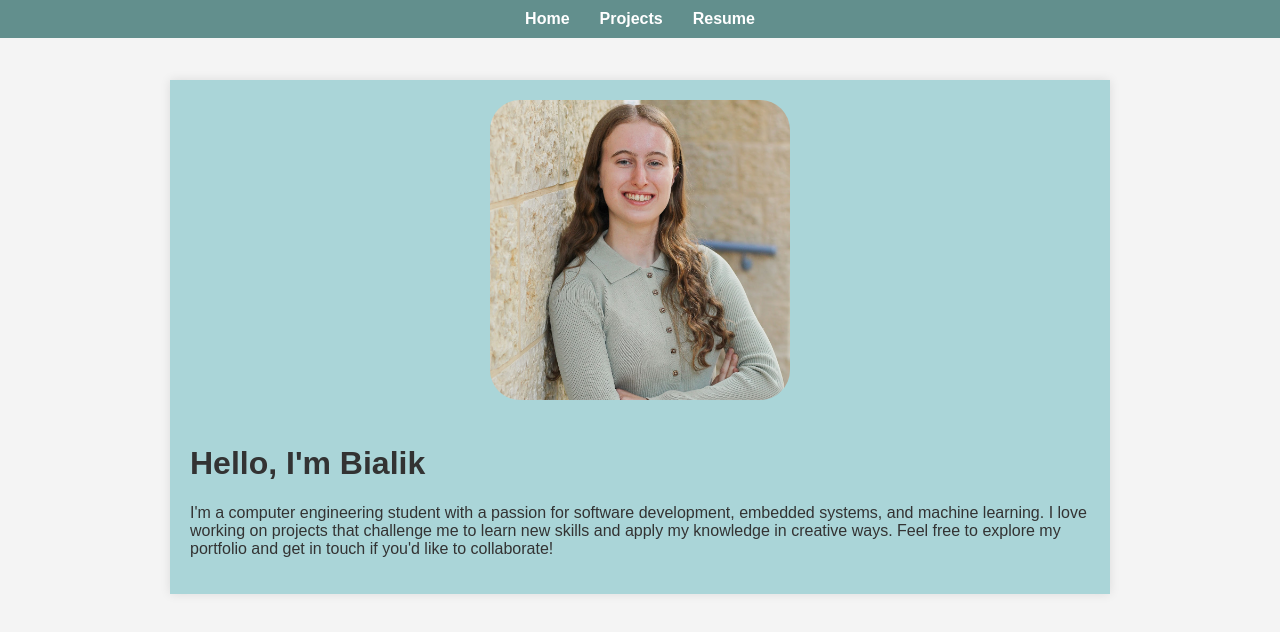
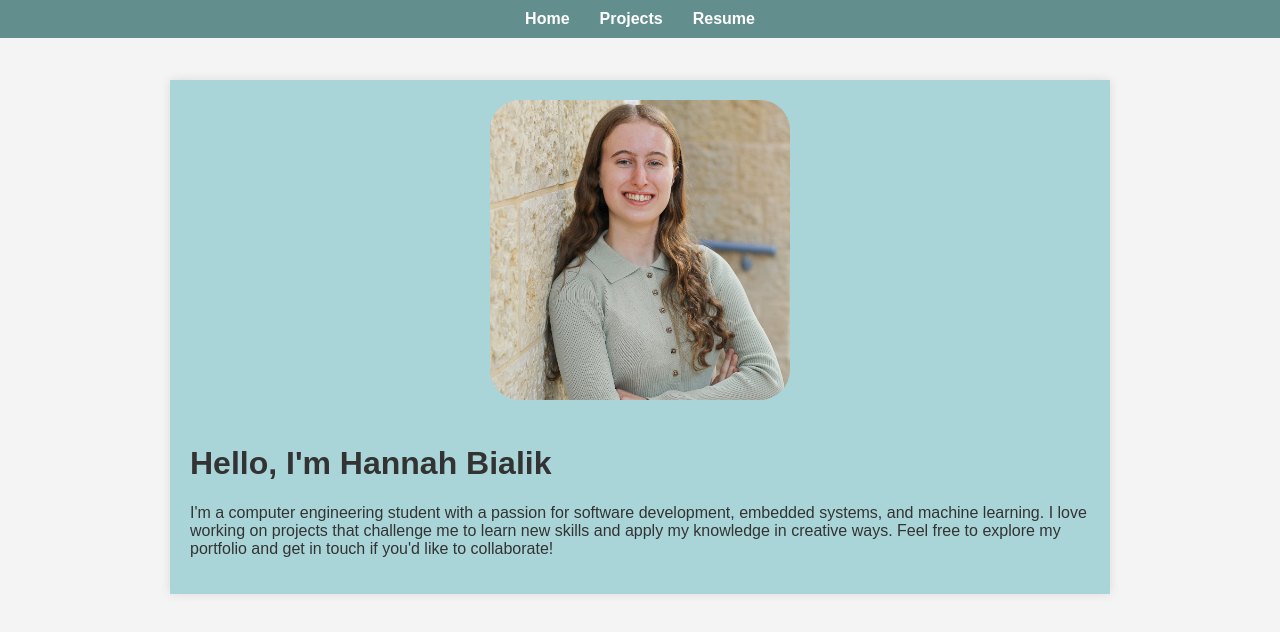
Before and after one commit to HRBialik18/HRBialik18.github.io, a plain HTML site: page index.html in a window 1280 px wide. Drawn offline with Linux system fonts and the light colour scheme.

Commit message:
fixing my name

```diff
--- a/index.html
+++ b/index.html
@@ -103,7 +103,7 @@
         <img src="pictures/Yet Another Headshot.JPG" alt="Hannah Bialik" class="profile-image" style="object-position: 50% 35%">
         <!-- Bio section -->
         <div class="bio">
-            <h1>Hello, I'm  Bialik</h1>
+            <h1>Hello, I'm  Hannah Bialik</h1>
             <p>
                 I'm a computer engineering student with a passion for software development, embedded systems, and machine learning. I love working on projects that challenge me to learn new skills and apply my knowledge in creative ways. Feel free to explore my portfolio and get in touch if you'd like to collaborate!
             </p>
```
